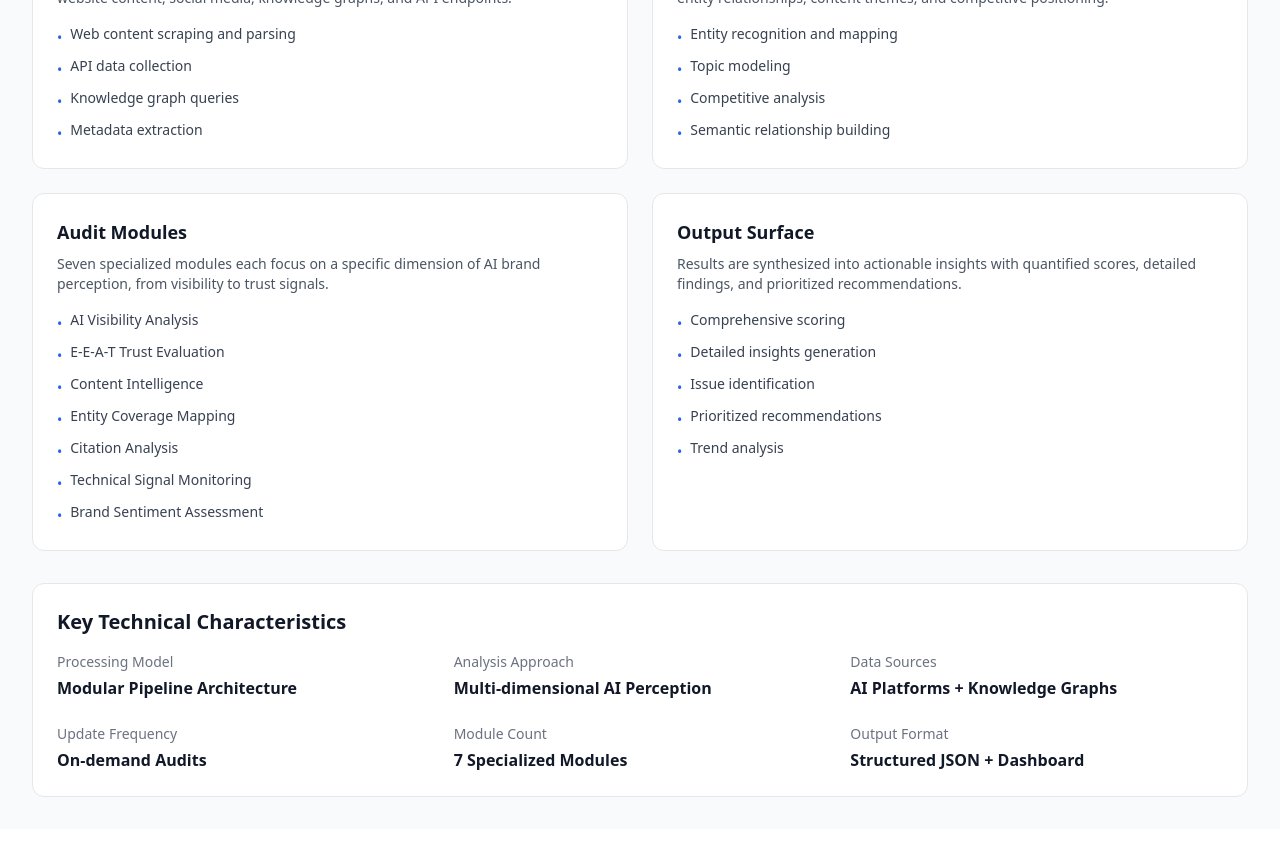
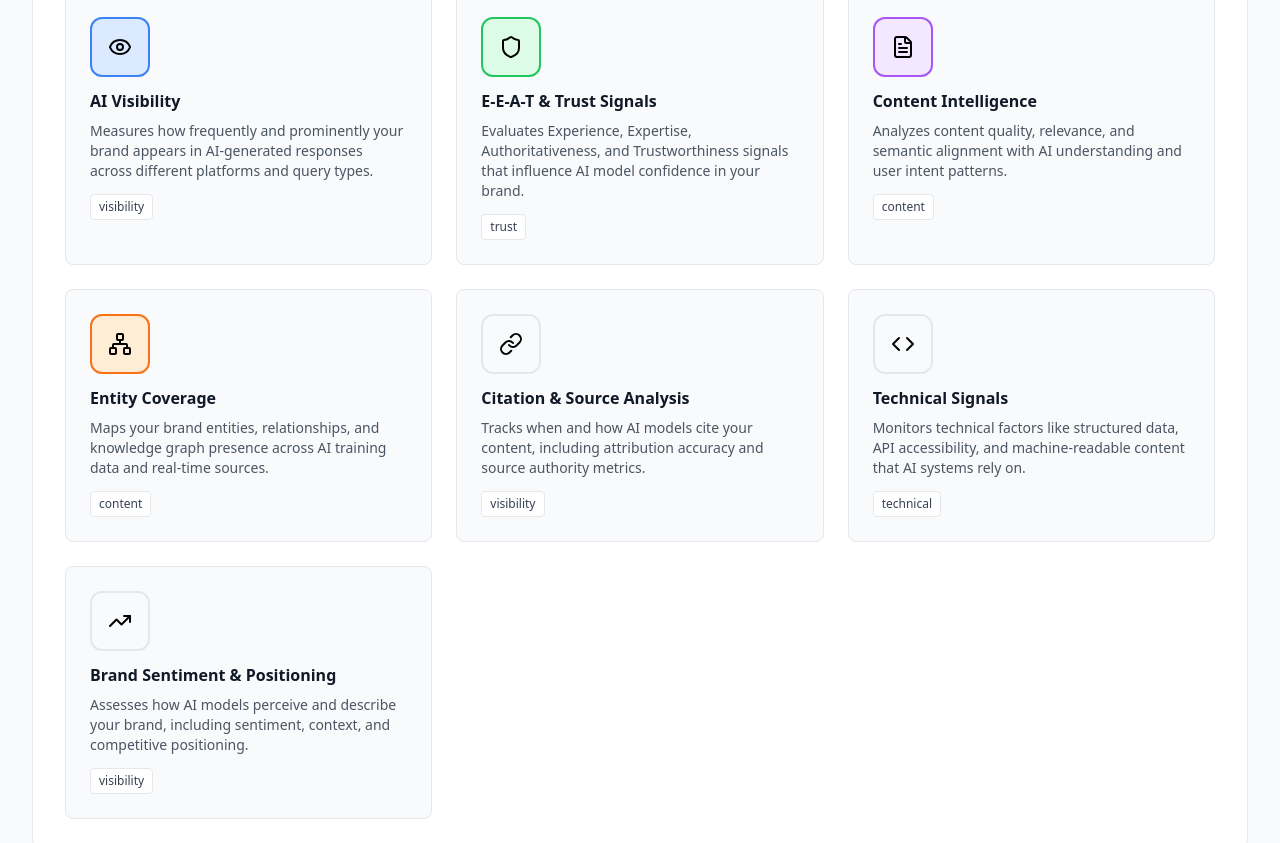
Before and after one commit to Sandhya342004/kasparro-frontend-Sandhya-S, a Next.js app: page /app/architecture in a window 1280 px wide. Shown: the part 600-1443 px from the top of the page. Built offline with nearby package versions, Linux system fonts and the light colour scheme.

Commit message:
fix: update README, improve components, fix type errors, add useReducer

```diff
--- a/app/app/architecture/page.tsx
+++ b/app/app/architecture/page.tsx
@@ -1,6 +1,8 @@
 'use client';
 
-import { Database, Cpu, Box, FileOutput, ArrowRight } from 'lucide-react';
+import { Database, Cpu, Box, FileOutput, ArrowRight, Eye, Shield, FileText, Network, Link, Code, TrendingUp } from 'lucide-react';
+import StatusBadge from '@/components/ui/StatusBadge';
+import { AUDIT_MODULES } from '@/lib/data/modules';
 
 type ColorType = 'blue' | 'purple' | 'green' | 'orange';
 
@@ -51,6 +53,33 @@ export default function ArchitecturePage() {
               description="Insights, scores, and recommendations"
               color="orange"
             />
+          </div>
+        </div>
+
+        {/* Module Overview */}
+        <div className="bg-white rounded-xl border border-gray-200 p-8 mb-8">
+          <h2 className="text-xl font-semibold text-gray-900 mb-6">Analysis Modules</h2>
+          <div className="grid md:grid-cols-2 lg:grid-cols-3 gap-6">
+            {AUDIT_MODULES.map((module) => {
+              const iconMap: Record<string, React.ComponentType<{ className?: string }>> = {
+                Eye, Shield, FileText, Network, Link, Code, TrendingUp
+              };
+              const Icon = iconMap[module.icon] || Eye;
+
+              return (
+                <div key={module.id} className="bg-gray-50 rounded-lg p-6 border border-gray-200">
+                  <StatusBadge
+                    color={module.color as "blue" | "purple" | "green" | "orange"}
+                    icon={<Icon className="w-6 h-6" />}
+                  />
+                  <h3 className="font-semibold text-gray-900 mb-2">{module.name}</h3>
+                  <p className="text-sm text-gray-600 mb-3">{module.description}</p>
+                  <span className="inline-block px-2 py-1 bg-white border border-gray-200 rounded text-xs text-gray-700">
+                    {module.category}
+                  </span>
+                </div>
+              );
+            })}
           </div>
         </div>
 
@@ -109,30 +138,30 @@ export default function ArchitecturePage() {
         <div className="mt-8 bg-white rounded-xl border border-gray-200 p-6">
           <h2 className="text-xl font-semibold text-gray-900 mb-4">Key Technical Characteristics</h2>
           <div className="grid md:grid-cols-3 gap-6">
-            <TechDetail
-              label="Processing Model"
-              value="Modular Pipeline Architecture"
-            />
-            <TechDetail
-              label="Analysis Approach"
-              value="Multi-dimensional AI Perception"
-            />
-            <TechDetail
-              label="Data Sources"
-              value="AI Platforms + Knowledge Graphs"
-            />
-            <TechDetail
-              label="Update Frequency"
-              value="On-demand Audits"
-            />
-            <TechDetail
-              label="Module Count"
-              value="7 Specialized Modules"
-            />
-            <TechDetail
-              label="Output Format"
-              value="Structured JSON + Dashboard"
-            />
+            <div>
+              <p className="text-sm text-gray-500 mb-1">Processing Model</p>
+              <p className="font-semibold text-gray-900">Modular Pipeline Architecture</p>
+            </div>
+            <div>
+              <p className="text-sm text-gray-500 mb-1">Analysis Approach</p>
+              <p className="font-semibold text-gray-900">Multi-dimensional AI Perception</p>
+            </div>
+            <div>
+              <p className="text-sm text-gray-500 mb-1">Data Sources</p>
+              <p className="font-semibold text-gray-900">AI Platforms + Knowledge Graphs</p>
+            </div>
+            <div>
+              <p className="text-sm text-gray-500 mb-1">Update Frequency</p>
+              <p className="font-semibold text-gray-900">On-demand Audits</p>
+            </div>
+            <div>
+              <p className="text-sm text-gray-500 mb-1">Module Count</p>
+              <p className="font-semibold text-gray-900">7 Specialized Modules</p>
+            </div>
+            <div>
+              <p className="text-sm text-gray-500 mb-1">Output Format</p>
+              <p className="font-semibold text-gray-900">Structured JSON + Dashboard</p>
+            </div>
           </div>
         </div>
       </div>
@@ -141,7 +170,7 @@ export default function ArchitecturePage() {
 }
 
 function ArchitectureNode({ icon, title, description, color }: { icon: React.ReactNode; title: string; description: string; color: ColorType }) {
-  const colorClasses = {
+  const colorClasses: Record<ColorType, string> = {
     blue: 'bg-blue-50 text-blue-600 border-blue-200',
     purple: 'bg-purple-50 text-purple-600 border-purple-200',
     green: 'bg-green-50 text-green-600 border-green-200',
@@ -159,7 +188,7 @@ function ArchitectureNode({ icon, title, description, color }: { icon: React.Rea
   );
 }
 
-function ComponentCard({ title, description, features }: any) {
+function ComponentCard({ title, description, features }: { title: string; description: string; features: string[] }) {
   return (
     <div className="bg-white rounded-xl border border-gray-200 p-6">
       <h3 className="text-lg font-semibold text-gray-900 mb-2">{title}</h3>
@@ -176,7 +205,7 @@ function ComponentCard({ title, description, features }: any) {
   );
 }
 
-function TechDetail({ label, value }: any) {
+function TechDetail({ label, value }: { label: string; value: string }) {
   return (
     <div>
       <p className="text-sm text-gray-500 mb-1">{label}</p>
--- a/app/app/audit/page.tsx
+++ b/app/app/audit/page.tsx
@@ -1,32 +1,63 @@
 'use client';
 
-import { useState } from 'react';
+import { useReducer, useState } from 'react';
 import { AUDIT_MODULES } from '@/lib/data/modules';
 import { AUDIT_RESULTS } from '@/lib/data/audit-data';
 import { getStatusColor } from '@/lib/utils';
-import { Insight, Issue, Recommendation } from '@/lib/types';
+import { Insight, Issue, Recommendation, Metric } from '@/lib/types';
+import ModuleCard from '@/components/ui/ModuleCard';
+import AuditItem from '@/components/ui/AuditItem';
 import {
   Eye, Shield, FileText, Network, Link, Code, TrendingUp,
   AlertCircle, CheckCircle2, AlertTriangle, Info, ChevronRight, Search, Filter
 } from 'lucide-react';
 
-// Icon mapping
-const iconMap: Record<string, any> = {
+// Icon mapping with proper typing
+const iconMap: Record<string, React.ComponentType<{ className?: string }>> = {
   Eye, Shield, FileText, Network, Link, Code, TrendingUp
 };
 
+// State management with useReducer
+interface AuditState {
+  selectedModuleId: string;
+  searchQuery: string;
+  filterCategory: string;
+}
+
+type AuditAction =
+  | { type: 'SET_SELECTED_MODULE'; payload: string }
+  | { type: 'SET_SEARCH_QUERY'; payload: string }
+  | { type: 'SET_FILTER_CATEGORY'; payload: string };
+
+const initialState: AuditState = {
+  selectedModuleId: 'ai-visibility',
+  searchQuery: '',
+  filterCategory: 'all'
+};
+
+function auditReducer(state: AuditState, action: AuditAction): AuditState {
+  switch (action.type) {
+    case 'SET_SELECTED_MODULE':
+      return { ...state, selectedModuleId: action.payload };
+    case 'SET_SEARCH_QUERY':
+      return { ...state, searchQuery: action.payload };
+    case 'SET_FILTER_CATEGORY':
+      return { ...state, filterCategory: action.payload };
+    default:
+      return state;
+  }
+}
+
 export default function AuditPage() {
-  const [selectedModuleId, setSelectedModuleId] = useState('ai-visibility');
-  const [searchQuery, setSearchQuery] = useState('');
-  const [filterCategory, setFilterCategory] = useState<string>('all');
+  const [state, dispatch] = useReducer(auditReducer, initialState);
 
-  const selectedResult = AUDIT_RESULTS[selectedModuleId];
+  const selectedResult = AUDIT_RESULTS[state.selectedModuleId];
 
   // Filter modules based on search and category
   const filteredModules = AUDIT_MODULES.filter(module => {
-    const matchesSearch = module.name.toLowerCase().includes(searchQuery.toLowerCase()) ||
-                         module.description.toLowerCase().includes(searchQuery.toLowerCase());
-    const matchesCategory = filterCategory === 'all' || module.category === filterCategory;
+    const matchesSearch = module.name.toLowerCase().includes(state.searchQuery.toLowerCase()) ||
+                         module.description.toLowerCase().includes(state.searchQuery.toLowerCase());
+    const matchesCategory = state.filterCategory === 'all' || module.category === state.filterCategory;
     return matchesSearch && matchesCategory;
   });
 
@@ -44,8 +75,8 @@ export default function AuditPage() {
             <input
               type="text"
               placeholder="Search modules..."
-              value={searchQuery}
-              onChange={(e) => setSearchQuery(e.target.value)}
+              value={state.searchQuery}
+              onChange={(e) => dispatch({ type: 'SET_SEARCH_QUERY', payload: e.target.value })}
               className="w-full pl-10 pr-4 py-2 border border-gray-300 rounded-lg text-sm focus:outline-none focus:ring-2 focus:ring-blue-500 focus:border-transparent"
             />
           </div>
@@ -54,28 +85,28 @@ export default function AuditPage() {
           <div className="mt-3 flex items-center gap-2 flex-wrap">
             <FilterButton
               label="All"
-              active={filterCategory === 'all'}
-              onClick={() => setFilterCategory('all')}
+              active={state.filterCategory === 'all'}
+              onClick={() => dispatch({ type: 'SET_FILTER_CATEGORY', payload: 'all' })}
             />
             <FilterButton
               label="Visibility"
-              active={filterCategory === 'visibility'}
-              onClick={() => setFilterCategory('visibility')}
+              active={state.filterCategory === 'visibility'}
+              onClick={() => dispatch({ type: 'SET_FILTER_CATEGORY', payload: 'visibility' })}
             />
             <FilterButton
               label="Trust"
-              active={filterCategory === 'trust'}
-              onClick={() => setFilterCategory('trust')}
+              active={state.filterCategory === 'trust'}
+              onClick={() => dispatch({ type: 'SET_FILTER_CATEGORY', payload: 'trust' })}
             />
             <FilterButton
               label="Content"
-              active={filterCategory === 'content'}
-              onClick={() => setFilterCategory('content')}
+              active={state.filterCategory === 'content'}
+              onClick={() => dispatch({ type: 'SET_FILTER_CATEGORY', payload: 'content' })}
             />
             <FilterButton
               label="Technical"
-              active={filterCategory === 'technical'}
-              onClick={() => setFilterCategory('technical')}
+              active={state.filterCategory === 'technical'}
+              onClick={() => dispatch({ type: 'SET_FILTER_CATEGORY', payload: 'technical' })}
             />
           </div>
         </div>
@@ -87,41 +118,31 @@ export default function AuditPage() {
             </div>
           ) : (
             filteredModules.map((module) => {
-              const isSelected = selectedModuleId === module.id;
+              const isSelected = state.selectedModuleId === module.id;
               const result = AUDIT_RESULTS[module.id];
               const Icon = iconMap[module.icon];
 
               return (
-                <button
+                <ModuleCard
                   key={module.id}
-                  onClick={() => setSelectedModuleId(module.id)}
-                  className={`w-full text-left p-4 rounded-lg mb-2 transition-all ${
-                    isSelected
-                      ? 'bg-blue-50 border-2 border-blue-500 shadow-sm'
-                      : 'bg-white border border-gray-200 hover:border-blue-300 hover:bg-gray-50'
-                  }`}
-                >
-                  <div className="flex items-start gap-3">
-                    <div className={`p-2 rounded-lg transition-all ${isSelected ? 'bg-blue-100 text-blue-600' : 'bg-gray-100 text-gray-600'}`}>
-                      <Icon className="w-5 h-5" />
-                    </div>
-
-                    <div className="flex-1 min-w-0">
-                      <div className="flex items-center justify-between mb-1">
-                        <h3 className="font-semibold text-sm text-gray-900">{module.name}</h3>
-                        {result && (
-                          <span className="text-lg font-bold text-gray-900">{result.score}</span>
-                        )}
-                      </div>
-                      <p className="text-xs text-gray-600 line-clamp-2">{module.description}</p>
-                      <div className="mt-2">
-                        <span className="text-xs px-2 py-1 bg-gray-100 text-gray-600 rounded">
-                          {module.category}
-                        </span>
-                      </div>
-                    </div>
-                  </div>
-                </button>
+                  result={{
+                    moduleId: module.id,
+                    moduleName: module.name,
+                    title: module.name,
+                    description: module.description,
+                    score: result?.score || 0,
+                    status: result?.status || 'good',
+                    color: module.color as "blue" | "purple" | "green" | "orange",
+                    icon: <Icon className="w-5 h-5" />,
+                    insights: result?.insights || [],
+                    issues: result?.issues || [],
+                    recommendations: result?.recommendations || [],
+                    metrics: result?.metrics || [],
+                    summary: result?.summary || ''
+                  }}
+                  onClick={() => dispatch({ type: 'SET_SELECTED_MODULE', payload: module.id })}
+                  isSelected={isSelected}
+                />
               );
             })
           )}
@@ -199,7 +220,12 @@ function ModuleDetails({ result }: { result: typeof AUDIT_RESULTS[string] }) {
           </div>
           <div className="space-y-3">
             {result.insights.map((insight) => (
-              <InsightCard key={insight.id} insight={insight} />
+              <AuditItem
+                key={insight.id}
+                insight={insight}
+                issue={{ id: 'none', title: '', description: '', severity: 'info', affectedEntities: [] }}
+                recommendations={[]}
+              />
             ))}
           </div>
         </div>
@@ -216,7 +242,17 @@ function ModuleDetails({ result }: { result: typeof AUDIT_RESULTS[string] }) {
           </div>
           <div className="space-y-3">
             {result.issues.map((issue) => (
-              <IssueCard key={issue.id} issue={issue} />
+              <AuditItem
+                key={issue.id}
+                insight={{
+                  id: issue.id,
+                  title: issue.title,
+                  description: issue.description,
+                  impact: 'medium'
+                }}
+                issue={issue}
+                showSeverity={true}
+              />
             ))}
           </div>
         </div>
@@ -248,7 +284,7 @@ function ModuleDetails({ result }: { result: typeof AUDIT_RESULTS[string] }) {
 }
 
 // Enhanced components with animations
-function MetricCard({ metric }: { metric: any }) {
+function MetricCard({ metric }: { metric: Metric }) {
   return (
     <div className="group">
       <p className="text-sm text-gray-500 mb-1">{metric.label}</p>
--- a/app/app/dashboard/page.tsx
+++ b/app/app/dashboard/page.tsx
@@ -109,7 +109,7 @@ function ScoreCard({
   subtitle?: string;
   className?: string;
 }) {
-  const colorClasses = {
+  const colorClasses: Record<string, string> = {
     blue: 'text-blue-600 bg-blue-50',
     green: 'text-green-600 bg-green-50',
     purple: 'text-purple-600 bg-purple-50'
--- a/app/page.tsx
+++ b/app/page.tsx
@@ -186,7 +186,7 @@ export default function HomePage() {
 }
 
 // Module Card Component
-function ModuleCard({ module, Icon }: { module: any; Icon: any }) {
+function ModuleCard({ module, Icon }: { module: { name: string; description: string }; Icon: React.ComponentType<{ className?: string }> }) {
   return (
     <div className="bg-white p-6 rounded-xl border border-gray-200 hover:border-blue-500 hover:shadow-lg hover:scale-105 transition-all duration-300 animate-fadeIn">
       <div className="inline-flex p-3 bg-blue-50 rounded-lg mb-4 hover:bg-blue-100 transition-colors">
--- a/app/platform/page.tsx
+++ b/app/platform/page.tsx
@@ -171,7 +171,7 @@ export default function PlatformPage() {
 }
 
 function FlowCard({ icon, title, description, color }: { icon: React.ReactNode; title: string; description: string; color: ColorType }) {
-  const colorClasses = {
+  const colorClasses: Record<ColorType, string> = {
     blue: 'bg-blue-50 text-blue-600 border-blue-200',
     purple: 'bg-purple-50 text-purple-600 border-purple-200',
     green: 'bg-green-50 text-green-600 border-green-200',
@@ -189,7 +189,7 @@ function FlowCard({ icon, title, description, color }: { icon: React.ReactNode;
   );
 }
 
-function ModuleDetailCard({ module, Icon, index }: any) {
+function ModuleDetailCard({ module, Icon, index }: { module: any; Icon: React.ComponentType<{ className?: string }>; index: number }) {
   return (
     <div className="bg-white p-6 rounded-xl border border-gray-200 hover:border-blue-500 transition-all">
       <div className="flex items-start gap-4">
@@ -215,7 +215,7 @@ function ModuleDetailCard({ module, Icon, index }: any) {
   );
 }
 
-function OutputCard({ title, description }: any) {
+function OutputCard({ title, description }: { title: string; description: string }) {
   return (
     <div className="bg-white p-6 rounded-xl border border-gray-200">
       <h3 className="text-lg font-semibold text-gray-900 mb-2">{title}</h3>
--- /dev/null
+++ b/components/ui/AuditItem.tsx
@@ -0,0 +1,46 @@
+// components/ui/AuditItem.tsx
+import React from "react";
+import { Issue, Insight, Recommendation } from "@/lib/types";
+
+interface AuditItemProps {
+  insight: Insight;
+  issue?: Issue;
+  recommendations?: Recommendation[];
+  showSeverity?: boolean;
+}
+
+export default function AuditItem({ insight, issue, recommendations = [], showSeverity = false }: AuditItemProps) {
+  return (
+    <div className="border border-gray-200 rounded-lg p-4 hover:border-green-400 hover:shadow-md hover:scale-105 transition-all duration-300 animate-fadeIn">
+      <div className="flex items-start justify-between mb-2">
+        <h3 className="font-semibold text-gray-900">{insight.title}</h3>
+        {showSeverity && issue && (
+          <span className={`px-2 py-1 rounded text-xs font-medium ${
+            issue.severity === "critical" ? "bg-red-100 text-red-700 border border-red-200" :
+            issue.severity === "warning" ? "bg-yellow-100 text-yellow-700 border border-yellow-200" :
+            "bg-blue-100 text-blue-700 border border-blue-200"
+          }`}>
+            {issue.severity.toUpperCase()}
+          </span>
+        )}
+        {insight.impact && (
+          <span className={`px-2 py-1 rounded text-xs font-medium border ${
+            insight.impact === "high" ? "bg-green-100 text-green-700 border-green-200" :
+            insight.impact === "medium" ? "bg-blue-100 text-blue-700 border-blue-200" :
+            "bg-gray-100 text-gray-700 border-gray-200"
+          }`}>
+            {insight.impact.toUpperCase()}
+          </span>
+        )}
+      </div>
+      <p className="text-sm text-gray-600">{insight.description}</p>
+      {recommendations.length > 0 && (
+        <ul className="list-disc pl-5 mt-2">
+          {recommendations.map((rec, idx) => (
+            <li key={idx} className="text-gray-700 text-sm">{rec.title}</li>
+          ))}
+        </ul>
+      )}
+    </div>
+  );
+}
--- /dev/null
+++ b/components/ui/ModuleCard.tsx
@@ -0,0 +1,42 @@
+// components/ui/ModuleCard.tsx
+import React from "react";
+import StatusBadge from "./StatusBadge";
+import { AuditResult } from "@/lib/types";
+
+interface ModuleCardProps {
+  result: AuditResult;
+  onClick?: () => void;
+  isSelected?: boolean;
+}
+
+export default function ModuleCard({ result, onClick, isSelected }: ModuleCardProps) {
+  return (
+    <button
+      onClick={onClick}
+      className={`w-full text-left p-4 rounded-lg mb-2 transition-all ${
+        isSelected
+          ? 'bg-blue-50 border-2 border-blue-500 shadow-sm'
+          : 'bg-white border border-gray-200 hover:border-blue-300 hover:bg-gray-50'
+      }`}
+    >
+      <div className="flex items-start gap-3">
+        <div className={`p-2 rounded-lg transition-all ${isSelected ? 'bg-blue-100 text-blue-600' : 'bg-gray-100 text-gray-600'}`}>
+          {result.icon}
+        </div>
+
+        <div className="flex-1 min-w-0">
+          <div className="flex items-center justify-between mb-1">
+            <h3 className="font-semibold text-sm text-gray-900">{result.title}</h3>
+            <span className="text-lg font-bold text-gray-900">{result.score}</span>
+          </div>
+          <p className="text-xs text-gray-600 line-clamp-2">{result.description}</p>
+          <div className="mt-2">
+            <span className="text-xs px-2 py-1 bg-gray-100 text-gray-600 rounded">
+              {result.category || 'general'}
+            </span>
+          </div>
+        </div>
+      </div>
+    </button>
+  );
+}
--- /dev/null
+++ b/components/ui/StatusBadge.tsx
@@ -0,0 +1,24 @@
+// components/ui/StatusBadge.tsx
+import React from "react";
+
+type Color = "blue" | "purple" | "green" | "orange";
+
+interface StatusBadgeProps {
+  color: Color;
+  icon: React.ReactElement;
+}
+
+const colorClasses: Record<Color, string> = {
+  blue: "border-blue-500 bg-blue-100",
+  purple: "border-purple-500 bg-purple-100",
+  green: "border-green-500 bg-green-100",
+  orange: "border-orange-500 bg-orange-100",
+};
+
+export default function StatusBadge({ color, icon }: StatusBadgeProps) {
+  return (
+    <div className={`inline-flex p-4 rounded-xl mb-3 border-2 ${colorClasses[color]}`}>
+      {icon}
+    </div>
+  );
+}
```
Also changed, not shown: lib/types.ts (+37 -0 lines), 1 other file (tests, documents, lock files or other folders).
